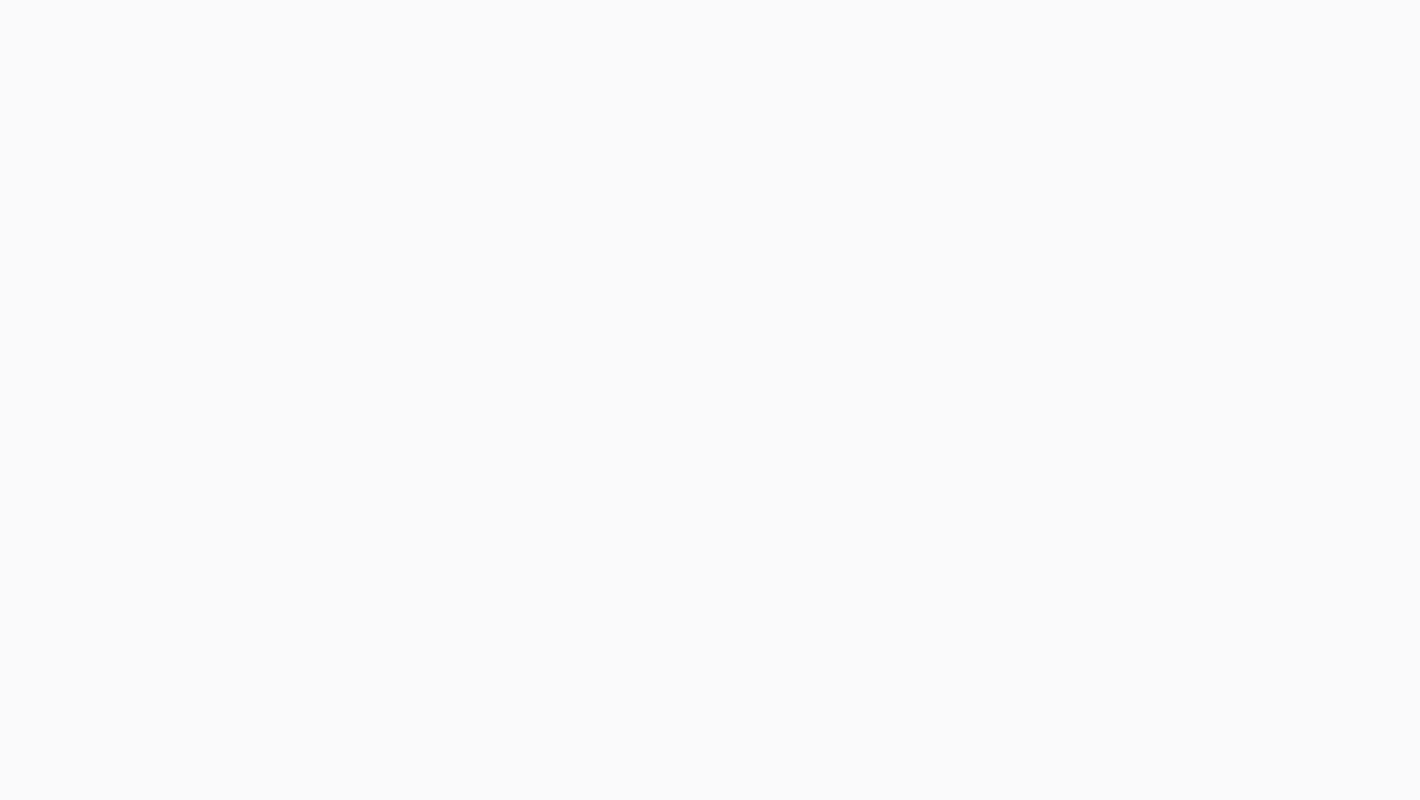
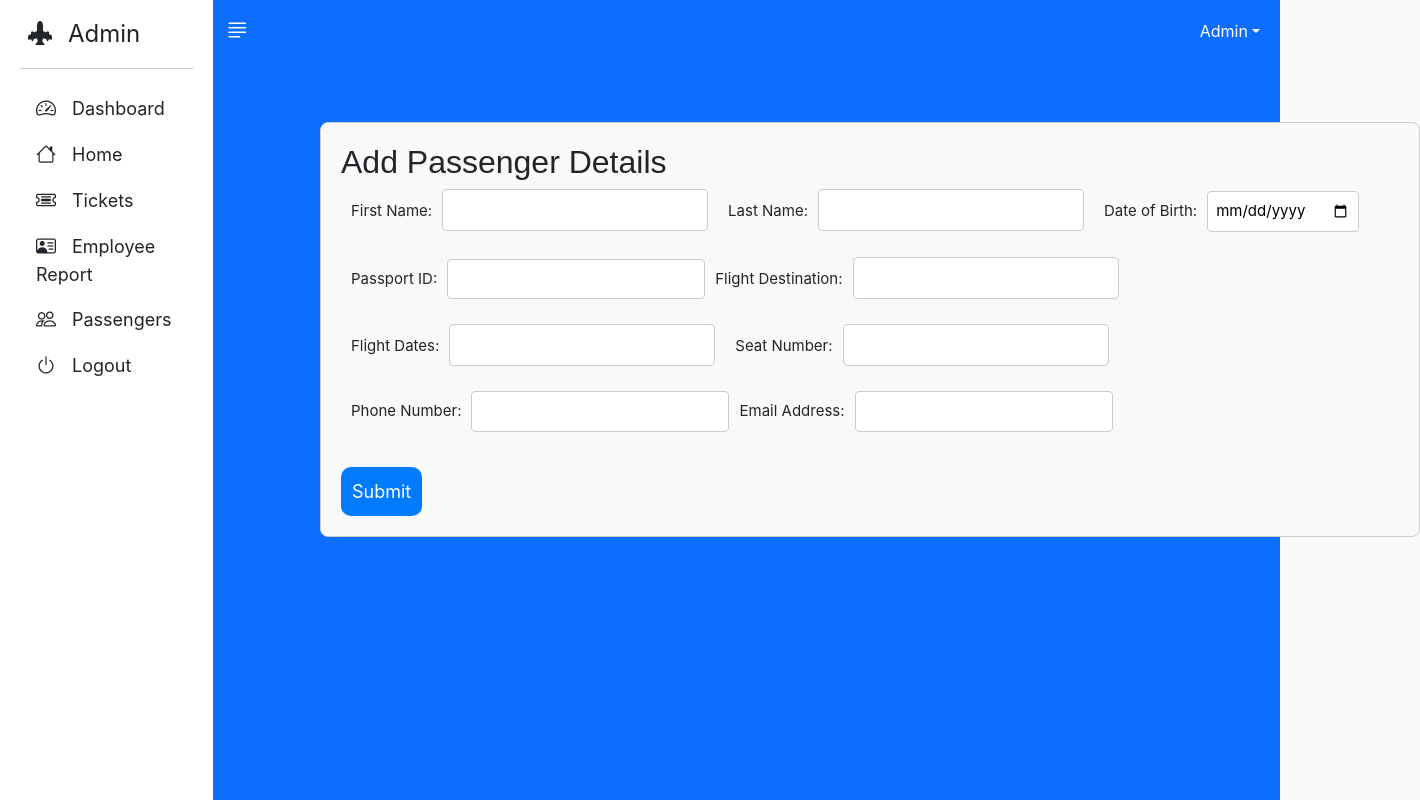
Before and after one commit to stephaniebeatrice/Flight-booking-system, a React (Create React App) app: page /AddPassenger in a window 1280 px wide. Before the commit this address had no page. Shown: the whole page, 1420 px wide, since content can reach past the window. Built offline with nearby package versions, Linux system fonts and the light colour scheme.

Commit message:
Add Passenger and Edit Passenger form

```diff
--- a/src/App.js
+++ b/src/App.js
@@ -13,7 +13,7 @@ import { Login } from "./pages/login/Login";
 import TicketEditing from "./pages/admin/ticketEditing";
 import { Notification } from "./pages/admin/Notification";
 import EmployeeMatching from "./pages/admin/employeeMatching";
-
+import AddPassenger from "./pages/admin/addPassenger";
 import { EditForm } from "./pages/Bookings/edit-form";
 
 const App = () => {
@@ -39,6 +39,7 @@ const App = () => {
         <Route path="/TicketEdit" element={renderRestrictedComponent(TicketEditing)} />
         <Route path="/Notification" element={renderRestrictedComponent(Notification)} />
         <Route path="/EmployeeMatching" element={renderRestrictedComponent(EmployeeMatching)} />
+        <Route path="/AddPassenger" element={renderRestrictedComponent(AddPassenger)} />
         <Route path="/Jobs" element={renderRestrictedComponent(Jobs)} />
         <Route path="/Apply" element={renderRestrictedComponent(Application)} />
         <Route path="/Bookings" element={renderRestrictedComponent(Bookings)} />
--- /dev/null
+++ b/src/pages/admin/addPassenger.css
@@ -0,0 +1,42 @@
+.passenger-form {
+	display: flex;
+	flex-wrap: wrap;
+	justify-content: space-between;
+	max-width: 1100px;
+	margin-top: 60px;
+	padding: 20px;
+	border: 1px solid #ccc;
+	border-radius: 8px;
+	background-color: #f9f9f9;
+	margin-left: 20rem;
+}
+
+.passenger-form label {
+	flex: 0 0 30%;
+	margin-bottom: 10px;
+	margin-left: 10px;
+}
+
+.passenger-form input {
+	flex: 0 0 65%;
+	padding: 8px;
+	border: 1px solid #ccc;
+	border-radius: 4px;
+	margin-bottom: 15px;
+	margin-left: 10px;
+}
+
+.passenger-form button {
+	flex-basis: 100%;
+	padding: 11px;
+	background-color: #007bff;
+	color: #fff;
+	border: none;
+	border-radius: 10px;
+	cursor: pointer;
+	margin-top: 10px;
+}
+
+.passenger-form button:hover {
+	background-color: #0056b3;
+}
--- a/src/pages/admin/addPassenger.js
+++ b/src/pages/admin/addPassenger.js
@@ -1,90 +1,164 @@
 import React, { useState } from 'react'
-import './ticketEditing.css'
+import './addPassenger.css'
+import Sidebar from './../admin/components/Sidebar'
+import Navbar from './../admin/components/Navbar'
+import 'bootstrap/dist/css/bootstrap.min.css'
+import 'bootstrap-icons/font/bootstrap-icons.css'
 
-const TicketEditing = ({ passenger, onSave }) => {
-	const [firstName, setFirstName] = useState(passenger?.firstName || '')
-	const [lastName, setLastName] = useState(passenger?.lastName || '')
-	const [DOB, setDOB] = useState(passenger?.DOB || '')
-	const [flightDate, setFlightDate] = useState(passenger?.flightDate || '')
-	const [seatNumber, setSeatNumber] = useState(passenger?.seatNumber || '')
-	const [phoneNumber, setPhoneNumber] = useState(passenger?.phoneNumber || '')
-	const [email, setEmail] = useState(passenger?.email || '')
+const AddPassenger = () => {
+	const [passenger, setPassenger] = useState({
+		firstName: '',
+		lastName: '',
+		dob: '',
+		passportId: '',
+		flightDestination: '',
+		flightDates: '',
+		seatNumber: '',
+		phoneNumber: '',
+		email: ''
+	})
 
-	const handleSave = () => {
-		const updatedPassenger = {
-			...passenger,
-			firstName,
-			lastName,
-			DOB,
-			flightDate,
-			seatNumber,
-			phoneNumber,
-			email
+	const handleChange = (e) => {
+		const { name, value } = e.target
+		setPassenger((prevPassenger) => ({ ...prevPassenger, [name]: value }))
 	}
-		onSave(updatedPassenger)
+
+	const handleSubmit = (e) => {
+		e.preventDefault()
+		// Here you can handle the form submission, e.g., dispatch to Redux or send data to a server
+		console.log('Passenger data:', passenger)
+		// Reset the form after submission
+		setPassenger({
+			firstName: '',
+			lastName: '',
+			dob: '',
+			passportId: '',
+			flightDestination: '',
+			flightDates: '',
+			seatNumber: '',
+			phoneNumber: '',
+			email: ''
+		})
+	}
+
+	const [toggle, setToggle] = useState(true)
+	const Toggle = () => {
+		setToggle(!toggle)
 	}
 
 	return (
-		<div className="form-container">
-			<h2>Edit Passenger Details</h2>
-			<form>
-				<div>
-					<label>First Name:</label>
+		<div className="container-fluid bg-primary min-vh-100 ">
+			<div className="row ">
+				{toggle && (
+					<div className="col-4 col-md-2 bg-white vh-100 position-fixed">
+						<Sidebar />
+					</div>
+				)}
+				{toggle && <div className="col-4 col-md-2"></div>}
+				<div className="col">
+					<Navbar Toggle={Toggle} />
+				</div>
+				<div className="passenger-form">
+					<h2>Add Passenger Details</h2>
+					<form onSubmit={handleSubmit}>
+						<label>
+							First Name:
 							<input
 								type="text"
-						value={firstName}
-						onChange={(e) => setFirstName(e.target.value)}
+								name="firstName"
+								value={passenger.firstName}
+								onChange={handleChange}
+								required
 							/>
-
-					<label>Last Name:</label>
+						</label>
+						<label>
+							Last Name:
 							<input
 								type="text"
-						value={lastName}
-						onChange={(e) => setLastName(e.target.value)}
+								name="lastName"
+								value={passenger.lastName}
+								onChange={handleChange}
+								required
 							/>
-
-					<label>Date of Birth:</label>
+						</label>
+						<label>
+							Date of Birth:
 							<input
 								type="date"
-						value={DOB}
-						onChange={(e) => setDOB(e.target.value)}
+								name="dob"
+								value={passenger.dob}
+								onChange={handleChange}
+								required
 							/>
-				</div>
-				<div>
-					<label>Flight Date:</label>
+						</label>
+						<label>
+							Passport ID:
 							<input
-						type="date"
-						value={flightDate}
-						onChange={(e) => setFlightDate(e.target.value)}
+								type="number"
+								name="passportid"
+								value={passenger.passportId}
+								onChange={handleChange}
+								required
 							/>
-
-					<label>Seat Number:</label>
+						</label>
+						<label>
+							Flight Destination:
 							<input
 								type="text"
-						value={seatNumber}
-						onChange={(e) => setSeatNumber(e.target.value)}
+								name="flightDestination"
+								value={passenger.flightDestination}
+								onChange={handleChange}
+								required
 							/>
-					<label>Phone Number:</label>
+						</label>
+						<label>
+							Flight Dates:
+							<input
+								type="text"
+								name="flightDates"
+								value={passenger.flightDates}
+								onChange={handleChange}
+								required
+							/>
+						</label>
+						<label>
+							Seat Number:
+							<input
+								type="text"
+								name="seatNumber"
+								value={passenger.seatNumber}
+								onChange={handleChange}
+								required
+							/>
+						</label>
+						<label>
+							Phone Number:
 							<input
 								type="tel"
-						value={phoneNumber}
-						onChange={(e) => setPhoneNumber(e.target.value)}
+								name="phoneNumber"
+								value={passenger.phoneNumber}
+								onChange={handleChange}
+								required
 							/>
-				</div>
-				<label>Email Address:</label>
+						</label>
+						<label>
+							Email Address:
 							<input
 								type="email"
-					value={email}
-					onChange={(e) => setEmail(e.target.value)}
+								name="email"
+								value={passenger.email}
+								onChange={handleChange}
+								required
 							/>
+						</label>
 						<div>
-					<button type="button" onClick={handleSave}>
-						Save
-					</button>
+							<button type="submit">Submit</button>
 						</div>
 					</form>
+				</div>
+			</div>
 		</div>
 	)
 }
 
-export default TicketEditing
+export default AddPassenger
--- a/src/pages/admin/components/Sidebar.js
+++ b/src/pages/admin/components/Sidebar.js
@@ -27,7 +27,7 @@ function Sidebar() {
         </a>
         <a className="list-group-item py-2">
           <i className="bi bi-people fs-5 me-3"></i>
-          <span>Customers</span>
+          <span>Passengers</span>
         </a>
         <a className="list-group-item py-2">
           <i className="bi bi-power fs-5 me-3"></i>
--- a/src/pages/admin/ticketEditing.css
+++ b/src/pages/admin/ticketEditing.css
@@ -1,4 +1,3 @@
-/* Form container styles */
 .form-container {
 	width: 1100px;
 	margin-top: 50px;
--- a/src/pages/admin/ticketEditing.js
+++ b/src/pages/admin/ticketEditing.js
@@ -1,23 +1,27 @@
 import React, { useState } from 'react'
 import './ticketEditing.css'
-import Sidebar from "./../admin/components/Sidebar";
-import Navbar from "./../admin/components/Navbar";
-import "bootstrap/dist/css/bootstrap.min.css";
-import "bootstrap-icons/font/bootstrap-icons.css";
+import Sidebar from './../admin/components/Sidebar'
+import Navbar from './../admin/components/Navbar'
+import 'bootstrap/dist/css/bootstrap.min.css'
+import 'bootstrap-icons/font/bootstrap-icons.css'
 
 const TicketEditing = ({ passenger, onSave }) => {
 	const [firstName, setFirstName] = useState(passenger?.firstName || '')
 	const [lastName, setLastName] = useState(passenger?.lastName || '')
 	const [DOB, setDOB] = useState(passenger?.DOB || '')
+	const [flightDestination, setFlightDestination] = useState(
+		passenger?.flightDestination || ''
+	)
 	const [flightDate, setFlightDate] = useState(passenger?.flightDate || '')
+	const [Class, setClass] = useState(passenger?.class || '')
 	const [seatNumber, setSeatNumber] = useState(passenger?.seatNumber || '')
 	const [phoneNumber, setPhoneNumber] = useState(passenger?.phoneNumber || '')
 	const [email, setEmail] = useState(passenger?.email || '')
 
-  const [toggle, setToggle] = useState(true);
+	const [toggle, setToggle] = useState(true)
 	const Toggle = () => {
-    setToggle(!toggle);
-  };
+		setToggle(!toggle)
+	}
 
 	const handleSave = () => {
 		const updatedPassenger = {
@@ -25,6 +29,7 @@ const TicketEditing = ({ passenger, onSave }) => {
 			firstName,
 			lastName,
 			DOB,
+			flightDestination,
 			flightDate,
 			seatNumber,
 			phoneNumber,
@@ -71,13 +76,24 @@ const TicketEditing = ({ passenger, onSave }) => {
 							/>
 						</div>
 						<div>
+							<label>Flight Destination:</label>
+							<input
+								type="text"
+								value={flightDestination}
+								onChange={(e) => setFlightDestination(e.target.value)}
+							/>
 							<label>Flight Date:</label>
 							<input
 								type="date"
 								value={flightDate}
 								onChange={(e) => setFlightDate(e.target.value)}
 							/>
-
+							<label>Class: </label>
+							<input
+								type="text"
+								value={Class}
+								onChange={(e) => setClass(e.target.value)}
+							/>
 							<label>Seat Number:</label>
 							<input
 								type="text"
@@ -90,13 +106,14 @@ const TicketEditing = ({ passenger, onSave }) => {
 								value={phoneNumber}
 								onChange={(e) => setPhoneNumber(e.target.value)}
 							/>
-				</div>
+
 							<label>Email Address:</label>
 							<input
 								type="email"
 								value={email}
 								onChange={(e) => setEmail(e.target.value)}
 							/>
+						</div>
 						<div>
 							<button type="button" onClick={handleSave}>
 								Save
```
Lines whose indentation alone changed are shown as unchanged.
